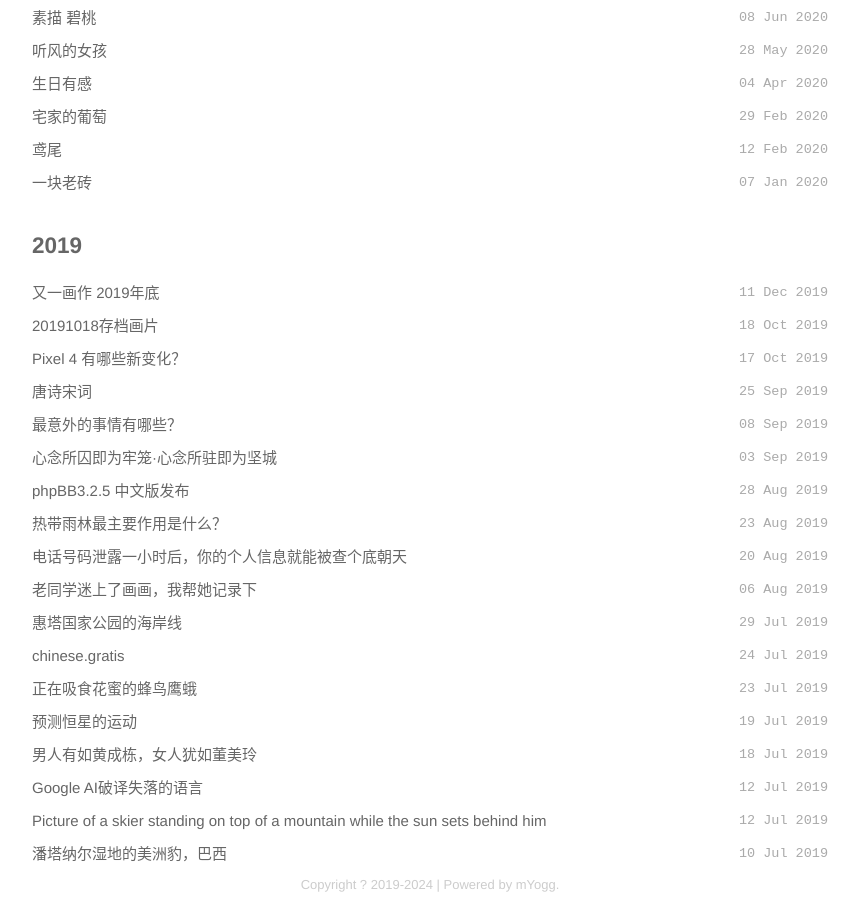
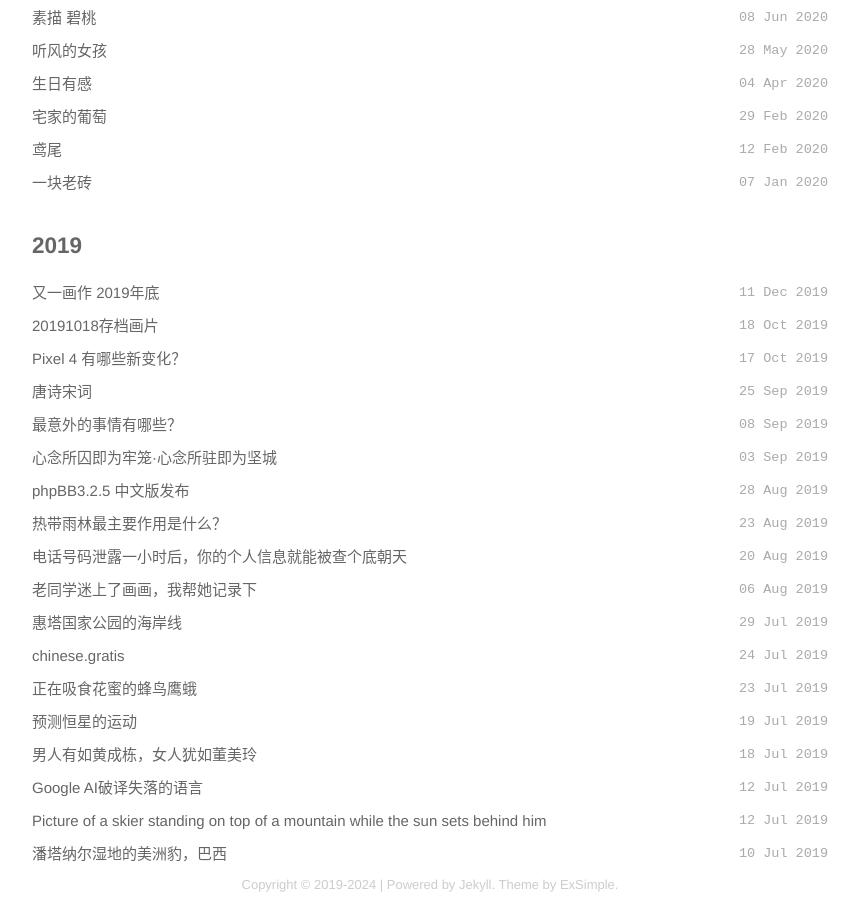
Before and after one commit to myogg/nnnn, a Jekyll site: the page built from index.html, in a window 1280 px wide and 900 px high, scrolled down 4911 px. Shown: the whole window, without its empty margins (210-1069 px from the left). Built offline with Jekyll 4.4.1, drawn with Linux system fonts in a browser that asks for light colours; nearby versions of some CDN libraries.

Commit message:
Add files via upload

```diff
--- a/_includes/footer.html
+++ b/_includes/footer.html
@@ -1,3 +1,3 @@
 <div class="footer">
-  <p>Copyright ? 2019-{{ site.time | date: "%Y" }}&nbsp;|&nbsp;Powered by <a href="http://myogg.github.io/" target="_blank">mYogg</a>.</p>
+  <p>Copyright © 2019-{{ site.time | date: "%Y" }}&nbsp;|&nbsp;Powered by <a href="http://jekyllcn.com" target="_blank">Jekyll</a>. Theme by <a href="https://github.com/myogg.github.io/" target="_blank">ExSimple</a>.</p>
 </div>
--- a/_includes/head.html
+++ b/_includes/head.html
@@ -4,9 +4,10 @@
   <meta charset="utf-8" />
   <meta http-equiv="X-UA-Compatible" content="IE=edge,chrome=1" />
   <title>{{ page.title }} | {{ site.title }}</title>
-  <meta name="description" content="Loji44&#39;s Blog. Focus on Java, Linux, Golang, Git, Vim, Docker, etc." />
+  <meta name="description" content="mYogg&#39;s Blog. Focus on Java, Linux, Golang, Git, Vim, Docker, etc." />
   <meta name="viewport" content="width=device-width" />
   <link href="/favicon.png" rel="icon" />
+  <link rel="alternate" type="application/rss+xml" title="{{ site.title }}" href="{{ site.url }}/feed.xml" />
   <link rel="stylesheet" href="{{ site.baseurl }}/static/css/github.css" />
   <link rel="stylesheet" href="{{ site.baseurl }}/static/css/style.css" />
 
```
